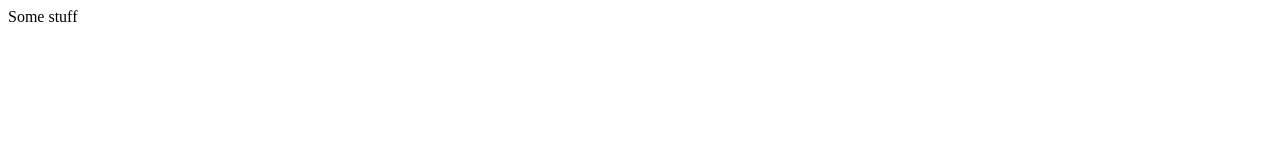
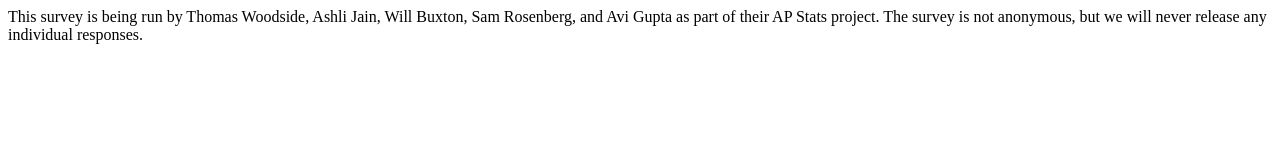
Before and after one commit to VjunetXuuftofi/survey_frontend, a plain HTML site: page about/index.html in a window 1280 px wide. Drawn offline with Linux system fonts and the light colour scheme.

Commit message:
added about page

```diff
--- a/about/index.html
+++ b/about/index.html
@@ -2,9 +2,10 @@
 <html lang="en">
 <head>
     <meta charset="UTF-8">
-    <title>Some thing</title>
+    <title>About</title>
 </head>
 <body>
-Some stuff
+This survey is being run by Thomas Woodside, Ashli Jain, Will Buxton, Sam Rosenberg, and Avi Gupta as part of their AP
+Stats project. The survey is not anonymous, but we will never release any individual responses.
 </body>
 </html>
```
